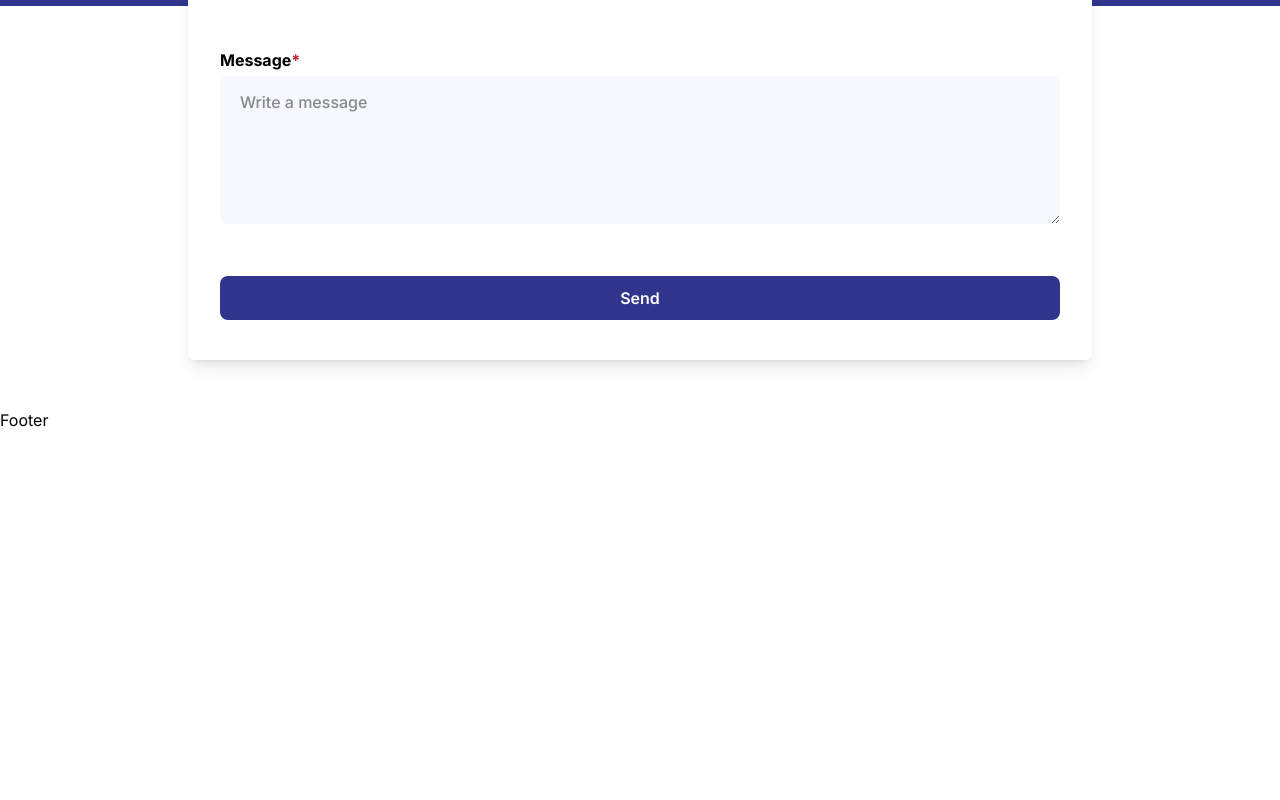
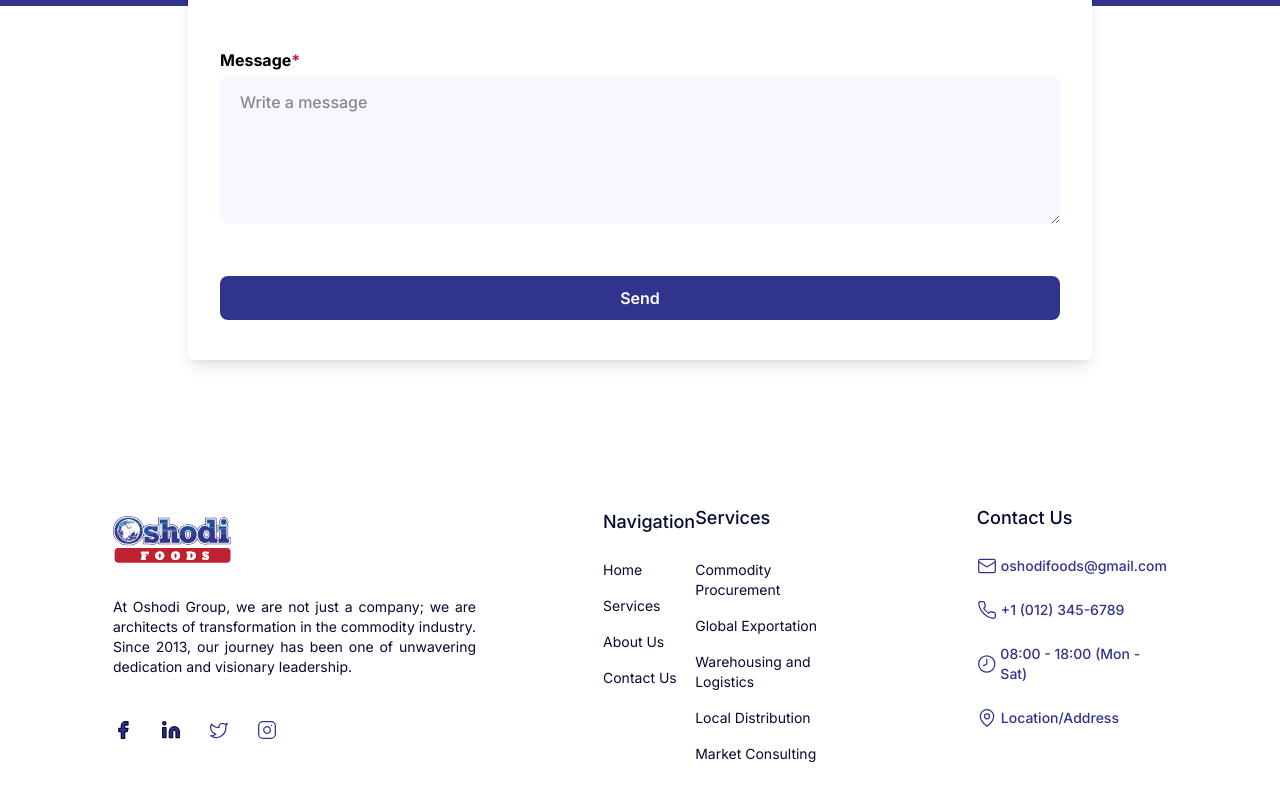
Before and after one commit to TheJazzDev/oshodi-foods, a Next.js app: page / in a window 1280 px wide. Shown: the part 2749-3549 px from the top of the page. Before the commit the page ends 3181 px from the top, so only its background shows below. Built offline with nearby package versions, Linux system fonts and the light colour scheme.

Commit message:
feat: footer

```diff
--- a/app/layout.jsx
+++ b/app/layout.jsx
@@ -1,6 +1,6 @@
 import { Inter } from "next/font/google";
 import "@/styles/globals.css";
-import { Navbar, Footer, Sidebar } from "@/layout";
+import { Navbar, Footer, Sidebar, MobileFooter } from "@/layout";
 
 const inter = Inter({ subsets: ["latin"] });
 
@@ -17,6 +17,7 @@ export default function RootLayout({ children }) {
         <Sidebar />
         <main className="py-6 sm:py-12">{children}</main>
         <Footer />
+        <MobileFooter />
       </body>
     </html>
   );
--- a/layout/Footer.jsx
+++ b/layout/Footer.jsx
@@ -1,9 +1,164 @@
+"use client";
+import Image from "next/image";
+import Link from "next/link";
+import {
+  Facebook,
+  Linkedin,
+  Twitter,
+  Instagram,
+  Mail,
+  Phone,
+  Clock8,
+  MapPin,
+} from "lucide-react";
+
 const Footer = () => {
-    return (
-        <footer>
-            Footer
-        </footer>
-    )
-}
+  const navItems = [
+    {
+      title: "Home",
+      href: "/",
+    },
+    {
+      title: "Services",
+      href: "/services",
+    },
+    {
+      title: "About Us",
+      href: "/about",
+    },
+    {
+      title: "Contact Us",
+      href: "/contact",
+    },
+  ];
 
-export default Footer
+  const servicesLinks = [
+    {
+      title: "Commodity Procurement",
+      href: "/services/commodity",
+    },
+    {
+      title: "Global Exportation",
+      href: "/services/exportation",
+    },
+    {
+      title: "Warehousing and Logistics",
+      href: "/services/warehouse-logistics",
+    },
+    {
+      title: "Local Distribution",
+      href: "/services/distribution",
+    },
+    {
+      title: "Market Consulting",
+      href: "/services/market-consulting",
+    },
+  ];
+
+  const contacts = [
+    {
+      icon: <Mail size={20} strokeWidth={1.5} color="#30348D" />,
+      title: "oshodifoods@gmail.com",
+    },
+    {
+      icon: <Phone size={20} strokeWidth={1.5} color="#30348D" />,
+      title: "+1 (012) 345-6789",
+    },
+    {
+      icon: <Clock8 size={20} strokeWidth={1.5} color="#30348D" />,
+      title: "08:00 - 18:00 (Mon - Sat)",
+    },
+    {
+      icon: <MapPin size={20} strokeWidth={1.5} color="#30348D" />,
+      title: "Location/Address",
+    },
+  ];
+
+  return (
+    <footer className="hidden sm:flex justify-between mt-16 pb-16 px-[113px] text-[#060A32] text-sm">
+      <section className="flex flex-col">
+        <div className="flex items-center gap-[127px]">
+          <div className="flex flex-col">
+            <div>
+              <Image
+                src="/logo.svg"
+                width={160}
+                height={59}
+                alt="Oshodi Foods"
+                className="ml-[-24px]"
+              />
+            </div>
+
+            <p className="w-[363px] text-justify break-words">
+              At Oshodi Group, we are not just a company; we are architects of
+              transformation in the commodity industry. Since 2013, our journey
+              has been one of unwavering dedication and visionary leadership.
+            </p>
+          </div>
+          <ul className="flex flex-col gap-4 mt-9">
+            <p className="font-medium mb-2 text-lg">Navigation</p>
+            {navItems.map((navItem) => {
+              const { title, href } = navItem;
+
+              return (
+                <Link
+                  href={href}
+                  key={title}
+                  className="hover:text-primary-gray"
+                >
+                  <li>{title}</li>
+                </Link>
+              );
+            })}
+          </ul>
+        </div>
+
+        <div className="flex gap-7 mt-8">
+          <Facebook size={20} fill="#30348D" strokeWidth={1.5} />
+          <Linkedin size={20} fill="#30348D" strokeWidth={1.5} />
+          <Twitter size={20} color="#30348D" strokeWidth={1.5} />
+          <Instagram size={20} color="#30348D" strokeWidth={1.5} />
+        </div>
+      </section>
+
+      <section className="flex gap-[126px] mt-8">
+        <div>
+          <ul className="flex flex-col gap-4">
+            <p className="font-medium mb-3 text-lg">Services</p>
+
+            {servicesLinks.map((servicesLink) => {
+              return (
+                <Link
+                  href={servicesLink.href}
+                  key={servicesLink.title}
+                  className="hover:text-primary-gray"
+                >
+                  {servicesLink.title}
+                </Link>
+              );
+            })}
+          </ul>
+        </div>
+
+        <div>
+          <ul className="flex flex-col gap-6">
+            <p className="font-medium text-lg">Contact Us</p>
+
+            {contacts.map((contact) => {
+              return (
+                <li className="flex gap-1 items-center" key={contact.title}>
+                  {contact.icon}{" "}
+                  <span className="text-primary-blue font-medium hover:text-primary-gray">
+                    {contact.title}
+                  </span>
+                </li>
+              );
+            })}
+          </ul>
+        </div>
+      </section>
+    </footer>
+  );
+};
+
+export default Footer;
--- /dev/null
+++ b/layout/MobileFooter.jsx
@@ -0,0 +1,146 @@
+"use client";
+import Image from "next/image";
+import Link from "next/link";
+import {
+  Facebook,
+  Linkedin,
+  Twitter,
+  Instagram,
+  Mail,
+  Phone,
+  Clock8,
+  MapPin,
+} from "lucide-react";
+
+const MobileFooter = () => {
+  const navItems = [
+    {
+      title: "Home",
+      href: "/",
+    },
+    {
+      title: "Services",
+      href: "/services",
+    },
+    {
+      title: "About Us",
+      href: "/about",
+    },
+    {
+      title: "Contact Us",
+      href: "/contact",
+    },
+  ];
+
+  const servicesLinks = [
+    {
+      title: "Commodity Procurement",
+      href: "/services/commodity",
+    },
+    {
+      title: "Global Exportation",
+      href: "/services/exportation",
+    },
+    {
+      title: "Warehousing and Logistics",
+      href: "/services/warehouse-logistics",
+    },
+    {
+      title: "Local Distribution",
+      href: "/services/distribution",
+    },
+    {
+      title: "Market Consulting",
+      href: "/services/market-consulting",
+    },
+  ];
+
+  const contacts = [
+    {
+      icon: <Mail size={15} strokeWidth={1.5} color="#30348D" />,
+      title: "oshodifoods@gmail.com",
+    },
+    {
+      icon: <Phone size={15} strokeWidth={1.5} color="#30348D" />,
+      title: "+1 (012) 345-6789",
+    },
+    {
+      icon: <Clock8 size={15} strokeWidth={1.5} color="#30348D" />,
+      title: "08:00 - 18:00 (Mon - Sat)",
+    },
+    {
+      icon: <MapPin size={15} strokeWidth={1.5} color="#30348D" />,
+      title: "Location/Address",
+    },
+  ];
+
+  return (
+    <footer className="flex sm:hidden flex-col mt-5 pt-6 pb-6 pl-4 pr-16 text-[#060A32] text-[10px]">
+      <div>
+        <Image src="/logo.svg" width={65} height={24} alt="Oshodi Foods" />
+      </div>
+      <section className="flex flex-col mt-[14px]">
+        <div className="flex justify-between">
+          <p className="w-[220px] text-justify break-words">
+            At Oshodi Group, we are not just a company; we are architects of
+            transformation in the commodity industry. Since 2013, our journey
+            has been one of unwavering dedication and visionary leadership.
+          </p>
+
+          <ul className="flex flex-col gap-3">
+            <p className="font-semibold mb-1">Navigation</p>
+            {navItems.map((navItem) => {
+              const { title, href } = navItem;
+
+              return (
+                <Link href={href} key={title}>
+                  <li>{title}</li>
+                </Link>
+              );
+            })}
+          </ul>
+        </div>
+
+        <div className="flex gap-[6px] mt-2">
+          <Facebook size={15} fill="#30348D" strokeWidth={1.5} />
+          <Linkedin size={15} fill="#30348D" strokeWidth={1.5} />
+          <Twitter size={15} color="#30348D" strokeWidth={1.5} />
+          <Instagram size={15} color="#30348D" strokeWidth={1.5} />
+        </div>
+      </section>
+
+      <section className="flex justify-between mt-10">
+        <div>
+          <ul className="flex flex-col gap-[6px]">
+            <p className="font-semibold mb-1">Contact Us</p>
+
+            {contacts.map((contact) => {
+              return (
+                <li className="flex gap-1 items-center" key={contact.title}>
+                  {contact.icon}{" "}
+                  <span className="text-primary-gray/80">{contact.title}</span>
+                </li>
+              );
+            })}
+          </ul>
+        </div>
+
+        <div>
+          <ul className="flex flex-col gap-[6px]">
+            <p className="font-semibold mb-1">Services</p>
+
+            {servicesLinks.map((servicesLink) => {
+              return (
+                <Link href={servicesLink.href} key={servicesLink.title}>
+                  {servicesLink.title}
+                </Link>
+              );
+            })}
+          </ul>
+        </div>
+      </section>
+    </footer>
+  );
+};
+
+export default MobileFooter;
--- a/layout/index.jsx
+++ b/layout/index.jsx
@@ -1,3 +1,4 @@
 export { default as Navbar } from "./Navbar"
 export {default as Sidebar} from "./Sidebar"
-export {default as Footer} from "./Footer"
+export { default as Footer } from "./Footer"
+export {default as MobileFooter} from "./MobileFooter"
```
